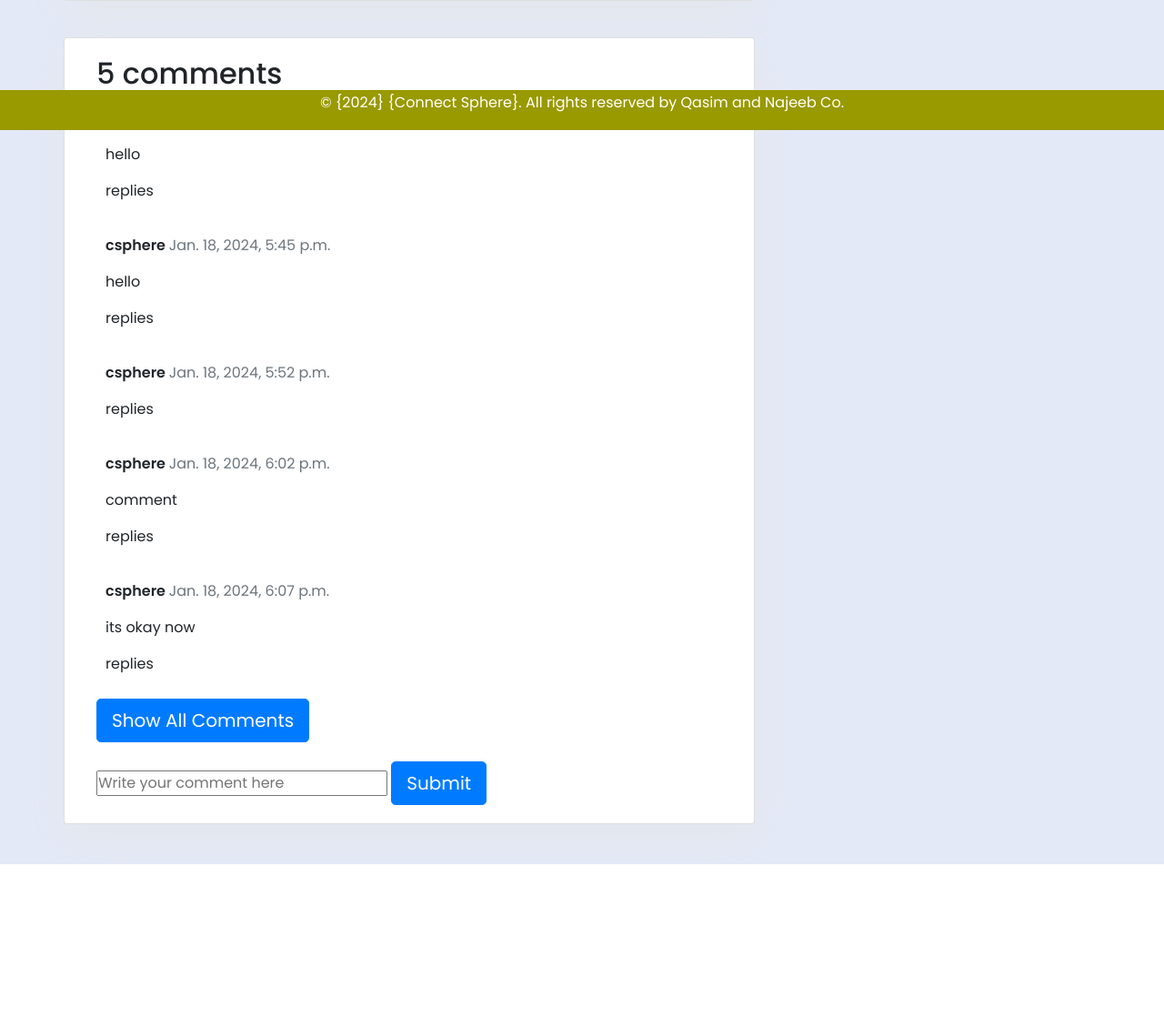
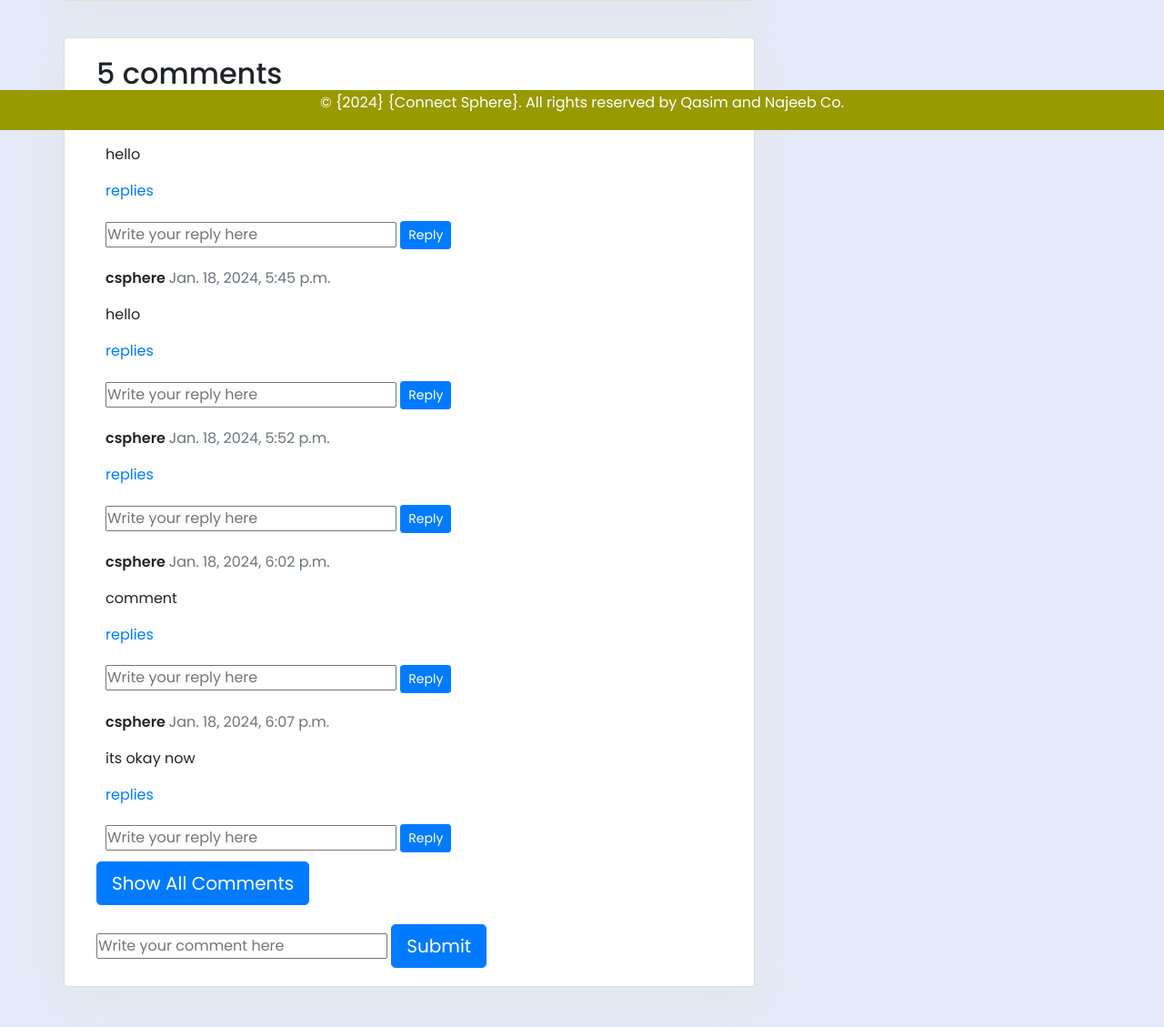
Before and after one commit to Mqasim94/CONNECT_SPHERE, a Django app: page /posts/post_detail/4/ in a window 1280 px wide. Shown: the part 657-1786 px from the top of the page at 91% size. Before the commit the page ends 1607 px from the top, so only its background shows below. Run offline with Django 5.2, Linux system fonts and the light colour scheme; data comes from the database, SQL or seed files in the repository; both versions use the stored data as it was after the commit; data that the repository does not hold is empty; some libraries are stand-ins or nearby versions.

Commit message:
Reply on comment sigle level working done

```diff
--- a/posts/templates/posts/detail_post.html
+++ b/posts/templates/posts/detail_post.html
@@ -39,17 +39,17 @@
                                 </p>
                                <p> {{ comment.content  }}</p>
 
-                                {% comment %} <a href="{% url 'posts:reply_coment' comment.id %}"> {% endcomment %}
+                                <a href="{% url 'posts:reply_coment' comment.id %}">
                                 replies
                                  </a>
 
                             </p
                                >
-                                {% comment %} <form method="post" action="{% url 'reply_coment' pk=comment.id %}" style="margin-top: 1.3em;" id="reply-form-{{ comment.id }}">
+                                 <form method="post" action="{% url 'posts:reply_coment' comment.id %}" style="margin-top: 1.3em;" id="reply-form-{{ comment.id }}">
                                     {% csrf_token %}
                                     <input type="text" placeholder="Write your reply here" name="reply_content">
                                     <button type="submit" class="btn btn-primary btn-sm">Reply</button>
-                                </form> {% endcomment %}
+                                </form>
 
 
                             </div>
--- a/posts/urls.py
+++ b/posts/urls.py
@@ -21,7 +21,7 @@ path('List_Post/', List_Post.as_view(), name= 'List_Post'),
 path('Update_post/<pk>', Update_post.as_view(), name='Update_post'),
 path('Delet_post/<pk>', Delet_post.as_view(), name='Delet_post'),
 path('post_detail/<pk>/', post_detail, name='post_detail'),
-
+path('reply_coment/<pk>/', reply_coment, name='reply_coment'),
 path('like/<pk>', like_post, name = 'like_post'),
 
 
--- a/posts/views.py
+++ b/posts/views.py
@@ -94,3 +94,15 @@ def like_post(request, pk):
         post.like.add(request.user)
         is_liked= True
     return redirect('posts:post_detail', pk=post.id)
+
+
+def reply_coment(request, pk):
+    cmnt = get_object_or_404(Comment, id=pk)
+    replies = cmnt.replies.all()
+    reply = None
+    if request.method== "POST":
+        reply_content = request.POST.get('reply_content')
+        reply_content = ReplyComment(reply_content=reply_content, replier_name=request.user, reply_comment=cmnt)
+        reply_content.save()
+
+    return render(request, 'posts/reply_coment.html',{'reply ': reply , 'replies':replies})
```
Also changed, not shown: posts/templates/posts/reply_coment.html (added, +42 -0 lines), db.sqlite3, posts/migrations/0005_replycomment.py (added).
